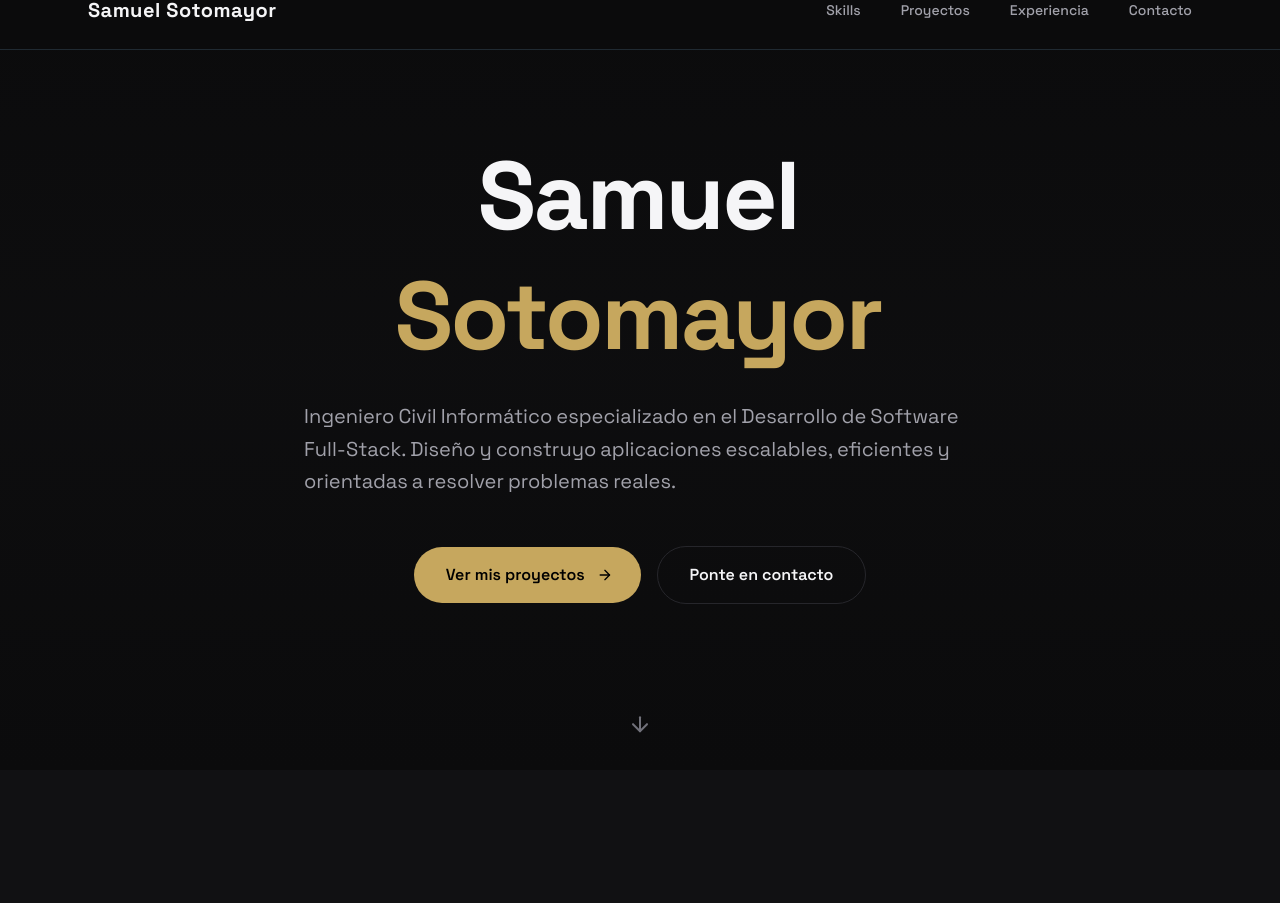
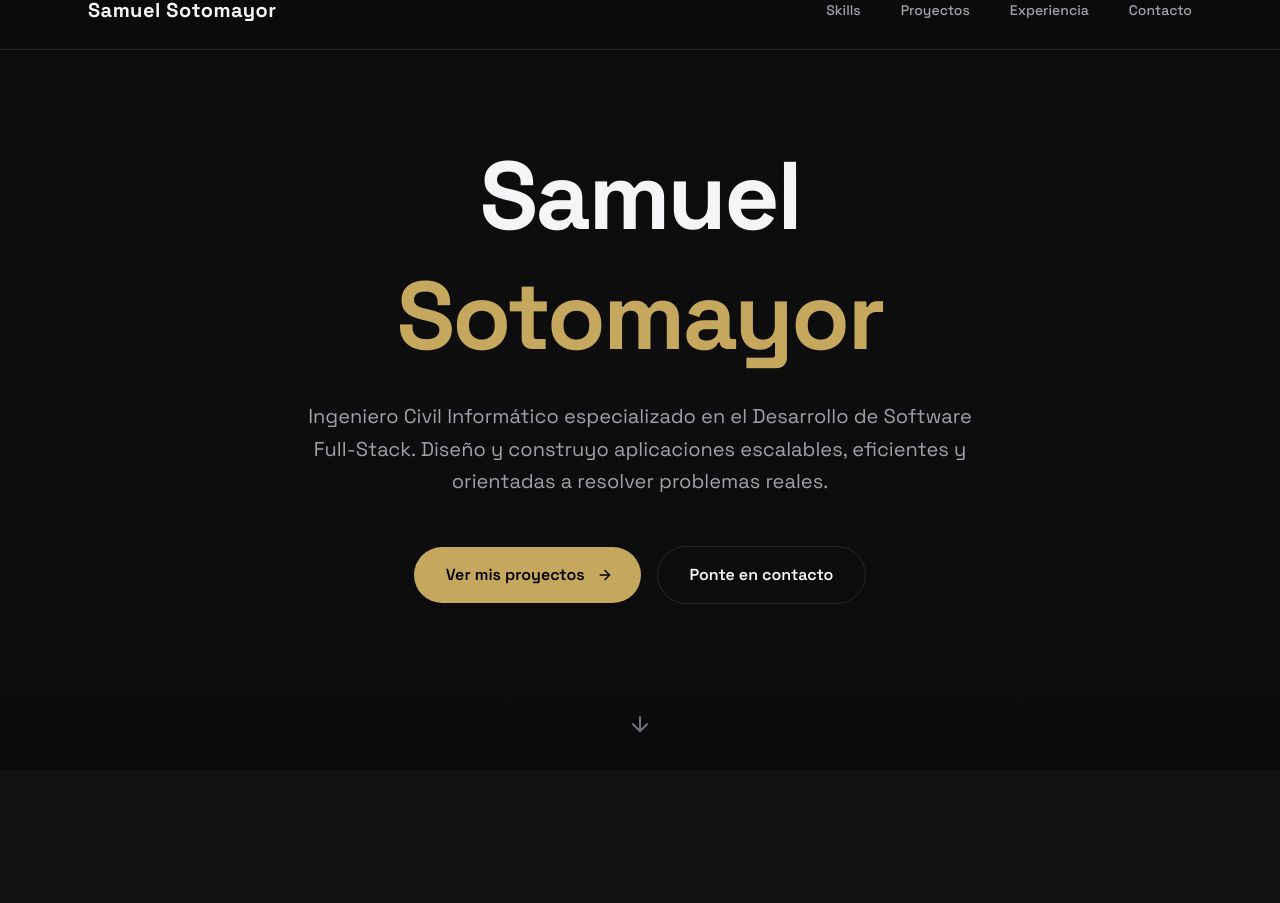
Before and after one commit to SamuelSotomayor1/portfolio-web, a Next.js app: page / in a window 1280 px wide. Shown: the part 30-933 px from the top of the page. Built offline with nearby package versions, Linux system fonts and the light colour scheme.

Commit message:
feat: animations heavy are deleted for a better performance

```diff
--- a/src/components/animations/floating-shapes.tsx
+++ b/src/components/animations/floating-shapes.tsx
@@ -1,5 +1,3 @@
-"use client"
-
 import { motion } from "framer-motion"
 
 interface FloatingShapeProps {
--- a/src/components/animations/index.ts
+++ b/src/components/animations/index.ts
@@ -1,4 +1,3 @@
 export { FloatingShapes } from "./floating-shapes";
 export { MagneticButton } from "./magnetic-button";
-export { TextReveal } from "./text-reveal";
 export { ScrollSection, StaggerContainer, StaggerItem } from "./scroll-section";
--- a/src/components/animations/scroll-section.tsx
+++ b/src/components/animations/scroll-section.tsx
@@ -1,5 +1,3 @@
-"use client"
-
 import type { ReactNode } from "react"
 import { useRef } from "react"
 import { motion, useInView, type Variants } from "framer-motion"
--- a/src/components/animations/text-reveal.tsx
+++ /dev/null
@@ -1,40 +0,0 @@
-"use client"
-
-import { useRef } from "react"
-import { motion, useInView } from "framer-motion"
-
-interface TextRevealProps {
-  children: string
-  className?: string
-  delay?: number
-}
-
-export function TextReveal({
-  children,
-  className,
-  delay = 0,
-}: TextRevealProps) {
-  const ref = useRef(null)
-  const isInView = useInView(ref, { once: true })
-
-  const words = children.split(" ")
-
-  return (
-    <span ref={ref} className={`inline-flex flex-wrap ${className ?? ""}`}>
-      {words.map((word, i) => (
-        <motion.span
-          key={i}
-          className="mr-1"
-          initial={{ opacity: 0, y: 15 }}
-          animate={isInView ? { opacity: 1, y: 0 } : {}}
-          transition={{
-            duration: 0.4,
-            delay: delay + i * 0.05,
-          }}
-        >
-          {word}
-        </motion.span>
-      ))}
-    </span>
-  )
-}
--- a/src/components/layout/footer.tsx
+++ b/src/components/layout/footer.tsx
@@ -3,22 +3,21 @@
 import { motion } from "framer-motion"
 
 export function Footer() {
-  const currentYear = new Date().getFullYear()
 
   return (
     <footer className="bg-[#0B0B0C] border-t border-[#1C1C21] px-6 py-10">
       <div className="mx-auto flex max-w-6xl flex-col items-center justify-between gap-4 md:flex-row">
 
-        <motion.p
+        <motion.div
           className="text-sm text-[#A1A1AA]"
           initial={{ opacity: 0 }}
           whileInView={{ opacity: 1 }}
           viewport={{ once: true }}
         >
-          © {currentYear} Samuel Sotomayor. Todos los derechos reservados.
-        </motion.p>
+          ©2026 Samuel Sotomayor. Todos los derechos reservados.
+        </motion.div>
 
-        <motion.p
+        <motion.div
           className="text-sm text-[#A1A1AA]"
           initial={{ opacity: 0 }}
           whileInView={{ opacity: 1 }}
@@ -33,7 +32,7 @@ export function Footer() {
             v0
           </motion.span>{" "}
           y Next.js
-        </motion.p>
+        </motion.div>
 
       </div>
     </footer>
--- a/src/components/sections/contact.tsx
+++ b/src/components/sections/contact.tsx
@@ -1,7 +1,7 @@
 import React from "react"
 import { motion } from "framer-motion"
 import { Github, Linkedin, Twitter } from "lucide-react"
-import { ScrollSection, TextReveal, MagneticButton } from "@/components/animations"
+import { ScrollSection, MagneticButton } from "@/components/animations"
 
 export function Contact() {
 
@@ -13,13 +13,11 @@ export function Contact() {
       <div className="mx-auto max-w-4xl">
         <ScrollSection>
           <h2 className="mb-4 text-center text-4xl font-bold text-[#F5F5F7] md:text-5xl lg:text-6xl">
-            <TextReveal delay={0.1}>Conectemos</TextReveal>
+            Conectemos
           </h2>
 
           <p className="mx-auto mb-16 max-w-2xl text-center text-[#A1A1AA]">
-            <TextReveal delay={0.3}>
               ¿Tienes un proyecto en mente o quieres conversar? Estaré encantado de escucharte.
-            </TextReveal>
           </p>
         </ScrollSection>
 
--- a/src/components/sections/experience.tsx
+++ b/src/components/sections/experience.tsx
@@ -1,6 +1,6 @@
 import { useRef } from "react"
 import { motion, useScroll, useTransform } from "framer-motion"
-import { ScrollSection, StaggerContainer, StaggerItem, TextReveal } from "@/components/animations"
+import { ScrollSection, StaggerContainer, StaggerItem } from "@/components/animations"
 
 const experiences = [
   {
@@ -38,13 +38,11 @@ export function Experience() {
       <div className="mx-auto max-w-4xl">
         <ScrollSection>
           <h2 className="mb-4 text-center text-4xl font-bold text-[#F5F5F7] md:text-5xl lg:text-6xl">
-            <TextReveal>Experiencia</TextReveal>
+            Experiencia
           </h2>
 
           <p className="mx-auto mb-16 max-w-2xl text-center text-[#A1A1AA]">
-            <TextReveal delay={0.2}>
               Mi trayectoria profesional construyendo productos digitales
-            </TextReveal>
           </p>
         </ScrollSection>
 
--- a/src/components/sections/hero.tsx
+++ b/src/components/sections/hero.tsx
@@ -1,6 +1,6 @@
 import { motion } from "framer-motion"
 import { ArrowDown } from "lucide-react"
-import { TextReveal, MagneticButton} from "@/components/animations"
+import { MagneticButton} from "@/components/animations"
 
 export function Hero() {
   return (
@@ -10,26 +10,29 @@ export function Hero() {
       <div className="absolute inset-0 bg-linear-to-b from-[#0B0B0C] via-[#111113]/40 to-[#0B0B0C]" />
 
       <div className="relative z-10 mx-auto max-w-5xl text-center">
-
+        <motion.div
+          initial={{ opacity: 0, y: 20 }}
+          animate={{ opacity: 1, y: 0 }}
+          transition={{ delay: 0.2, duration: 0.6 }}
+          >
         <h1 className="mb-6 text-5xl font-bold leading-tight tracking-tight md:text-7xl lg:text-8xl text-[#F5F5F7]">
-          <TextReveal delay={0.2}>Samuel</TextReveal>
+            Samuel
           <br />
           <span className="text-[#C6A75E]">
-            <TextReveal delay={0.5}>Sotomayor</TextReveal>
+            Sotomayor
           </span>
         </h1>
 
         <p className="mx-auto mb-12 max-w-2xl text-lg leading-relaxed text-[#A1A1AA] md:text-xl">
-          <TextReveal delay={0.8}>
             Ingeniero Civil Informático especializado en el Desarrollo de Software Full-Stack.
             Diseño y construyo aplicaciones escalables, eficientes y orientadas a resolver problemas reales.
-          </TextReveal>
         </p>
+        </motion.div>
 
         <motion.div
           initial={{ opacity: 0, y: 20 }}
           animate={{ opacity: 1, y: 0 }}
-          transition={{ delay: 1.2, duration: 0.6 }}
+          transition={{ delay: 0.2, duration: 0.6 }}
           className="flex flex-col items-center justify-center gap-4 sm:flex-row"
         >
           <MagneticButton>
--- a/src/components/sections/projects.tsx
+++ b/src/components/sections/projects.tsx
@@ -3,7 +3,7 @@
 import { useState } from "react"
 import { motion, AnimatePresence } from "framer-motion"
 import { ArrowUpRight, Github } from "lucide-react"
-import { ScrollSection, StaggerContainer, StaggerItem, TextReveal, MagneticButton } from "@/components/animations"
+import { ScrollSection, StaggerContainer, StaggerItem, MagneticButton } from "@/components/animations"
 
 const projects = [
   {
@@ -37,7 +37,7 @@ export function Projects() {
       <div className="mx-auto max-w-6xl">
         <ScrollSection>
           <h2 className="mb-4 text-center text-4xl font-bold text-[#F5F5F7] md:text-5xl lg:text-6xl">
-            <TextReveal>Proyectos</TextReveal>
+            Proyectos
           </h2>
 
           <p className="mx-auto mb-16 max-w-2xl text-center text-[#A1A1AA]">
--- a/src/components/sections/skills.tsx
+++ b/src/components/sections/skills.tsx
@@ -1,5 +1,5 @@
 import { motion } from "framer-motion"
-import { ScrollSection, StaggerContainer, StaggerItem, TextReveal } from "@/components/animations"
+import { ScrollSection, StaggerContainer, StaggerItem} from "@/components/animations"
 import { Code2, Layout, Server, Database, Wrench, Palette } from "lucide-react"
 
 const skillCategories = [
@@ -43,7 +43,7 @@ export function Skills() {
 
         <ScrollSection>
           <h2 className="mb-4 text-center text-4xl font-bold md:text-5xl lg:text-6xl text-[#F5F5F7]">
-            <TextReveal>Skills & Tech Stack</TextReveal>
+            Skills y Tech Stack
           </h2>
 
           <p className="mx-auto mb-16 max-w-2xl text-center text-[#A1A1AA]">
```
